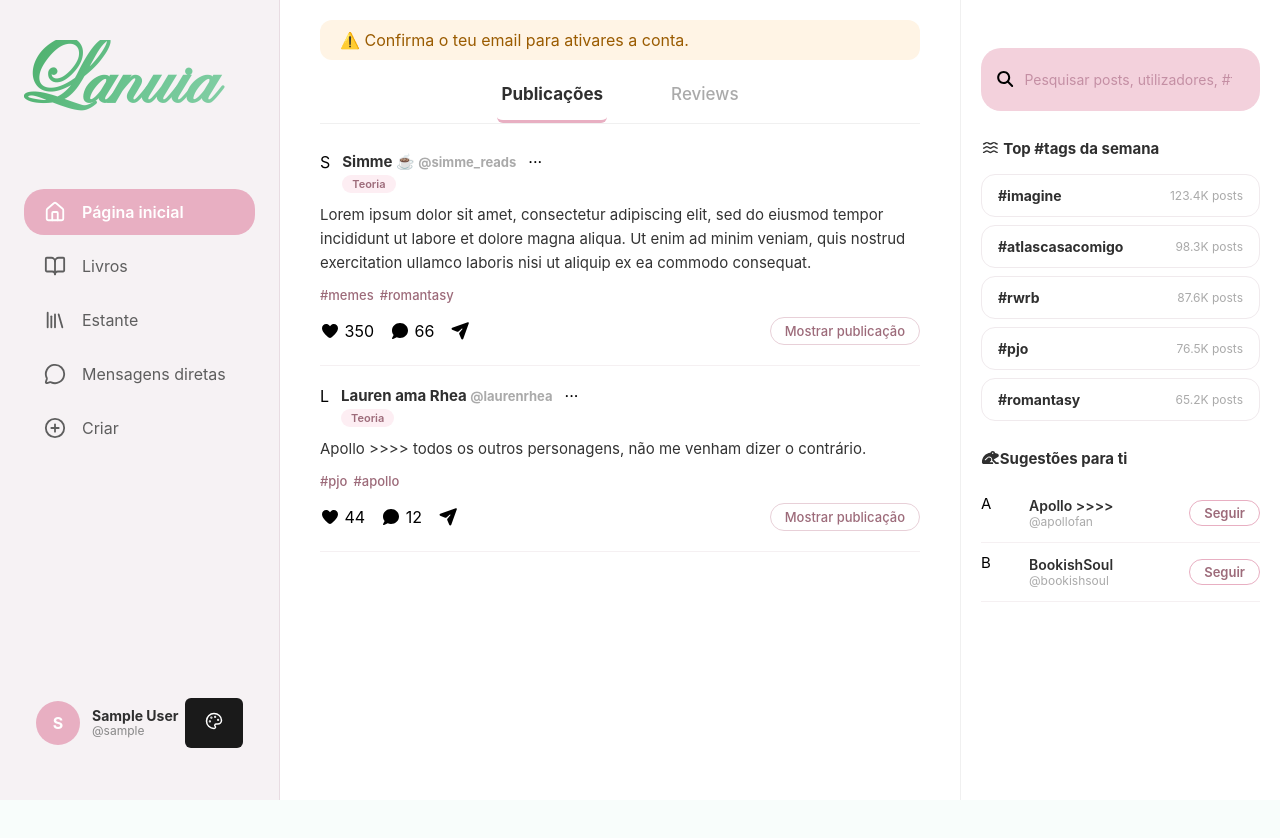
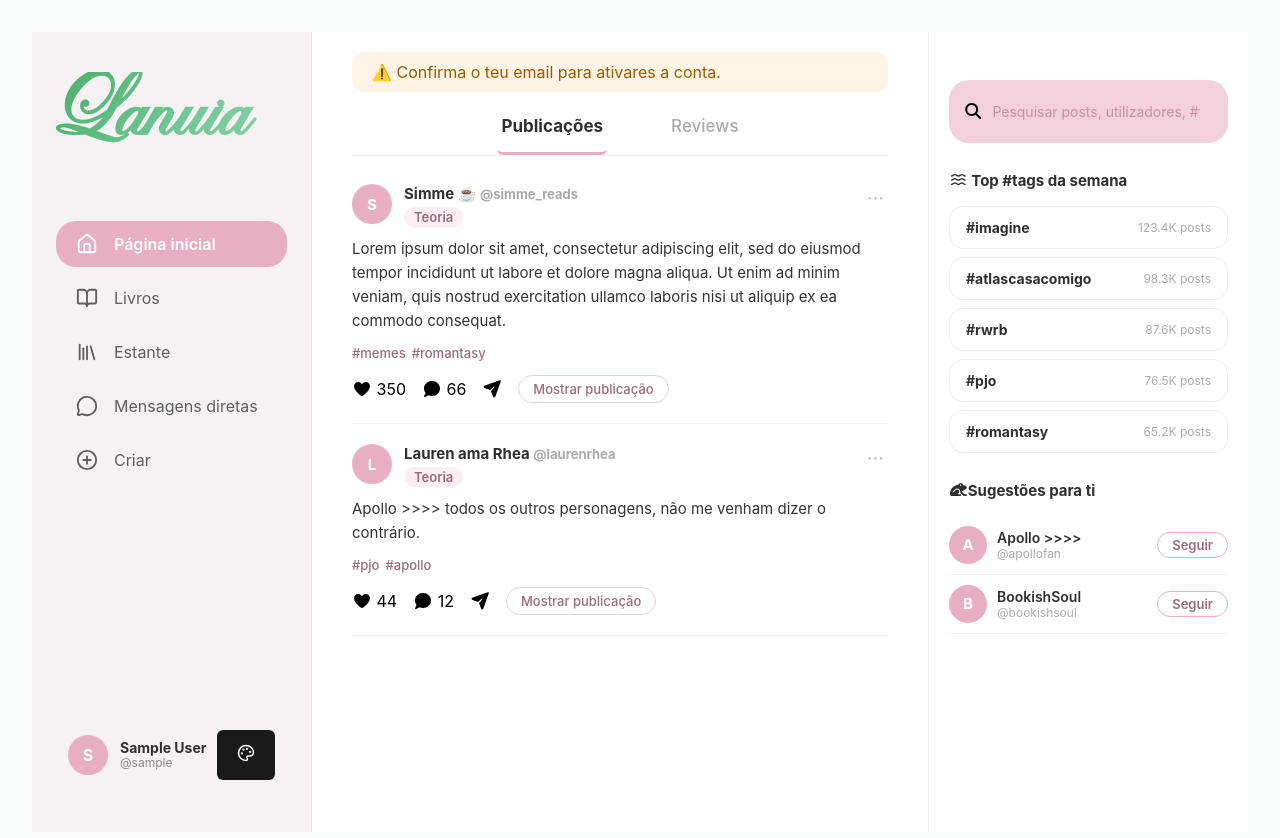
Before and after one commit to behaykjos/lanuia-frontend, a React (Vite) app: page /feed in a window 1280 px wide. Shown: the top 838 px of the page. Before the commit the page ends 800 px from the top, so only its background shows below. Built offline with nearby package versions, Linux system fonts and the light colour scheme; no server answers; sample sign-in values are in the browser's storage.

Commit message:
Corrigi espaçamentos e text-allign, troquei a disposição das interações de post

```diff
--- a/src/App.css
+++ b/src/App.css
@@ -1,4 +1,14 @@
 #root {
+  max-width: 1280px;
+  margin: 0 auto;
+  padding: 2rem;
+  text-align: left;
+}
+
+body.app-layout #root {
+  max-width: 100%;
+  margin: 0;
+  padding: 0;
   height: 100vh;
   overflow: hidden;
 }
@@ -383,6 +393,11 @@ button:disabled {
   gap: 12px;
   margin-bottom: 10px;
   align-items: flex-start;
+  justify-content: space-between;
+}
+
+.post-info {
+  flex: 1;
 }
 
 .post-name {
@@ -398,13 +413,26 @@ button:disabled {
 
 .post-type-badge {
   display: inline-block;
-  font-size: 11px;
+  font-size: 13px;
   font-weight: 600;
   color: #9d6b7a;
   background: #fdeef3;
   border-radius: 20px;
   padding: 2px 10px;
   margin-top: 4px;
+}
+
+.post-more {
+  color: #bbb;
+  cursor: pointer;
+  font-size: 1.25rem;
+  line-height: 1;
+  user-select: none;
+  padding: 4px;
+}
+
+.post-more:hover {
+  color: #888;
 }
 
 .post-more-btn {
@@ -415,7 +443,7 @@ button:disabled {
   cursor: pointer;
   border-radius: 50%;
   display: flex;
-  align-items: center;
+  justify-content: flex-end;
 }
 
 .post-more-btn:hover {
@@ -464,6 +492,13 @@ button:disabled {
   gap: 16px;
 }
 
+.post-action-group {
+  display: flex;
+  align-items: center;
+  gap: 16px;
+  margin-left: auto;
+}
+
 .post-action-btn {
   display: flex;
   align-items: center;
@@ -485,7 +520,6 @@ button:disabled {
 }
 
 .post-show-btn {
-  margin-left: auto;
   background: none;
   border: 1px solid #e8d0d8;
   color: #9d6b7a;
@@ -725,8 +759,8 @@ button:disabled {
 }
 
 .profile-avatar {
-  width: 44px;
-  height: 44px;
+  width: 40px;
+  height: 40px;
   background-color: #E8AFC2;
   border-radius: 50%;
   display: flex;
@@ -734,6 +768,27 @@ button:disabled {
   justify-content: center;
   color: white;
   font-weight: bold;
+}
+
+.avatar {
+  width: 40px;
+  height: 40px;
+  border-radius: 50%;
+  display: flex;
+  align-items: center;
+  justify-content: center;
+  background-color: #E8AFC2;
+  color: white;
+  font-weight: bold;
+  overflow: hidden;
+  object-fit: cover;
+  font-size: 0.95rem;
+}
+
+.avatar img {
+  width: 100%;
+  height: 100%;
+  object-fit: cover;
 }
 
 .profile-details {
```
